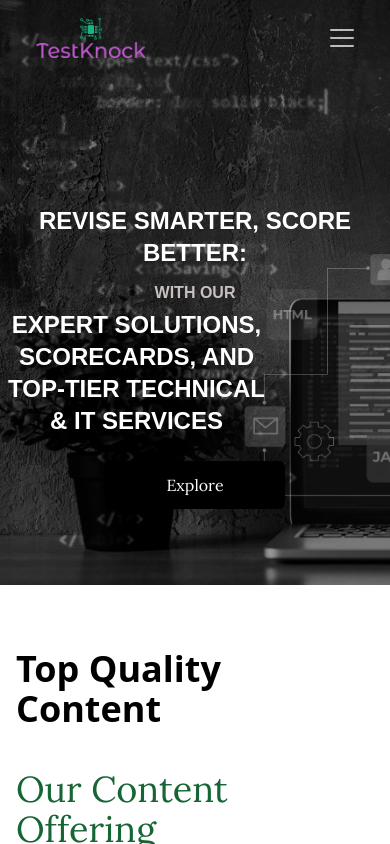
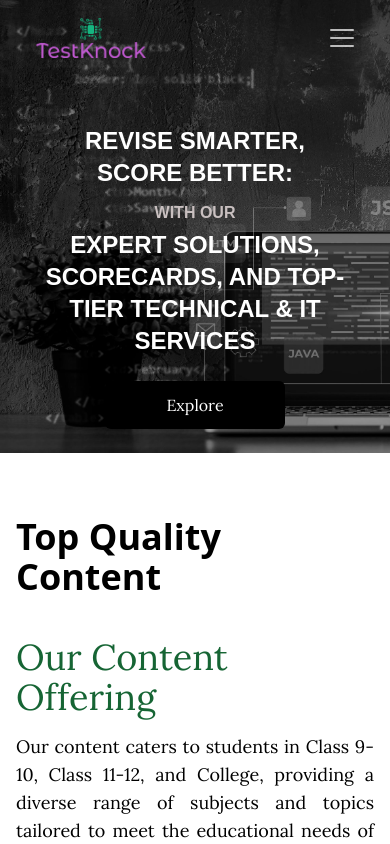
Before and after one commit to Team-Engineers/TestKnock-Technologies, a React (Create React App) app: page /offering in a window 390 px wide. Shown: the top 844 px of the page. Built offline with nearby package versions, Linux system fonts and the light colour scheme.

Commit message:
banner_responsive

```diff
--- a/src/Components/Banner/BannerHome.jsx
+++ b/src/Components/Banner/BannerHome.jsx
@@ -2,12 +2,12 @@ import React from "react";
 
 const BannerHome = () => {
   return (
-    <div className="bannerHome text-white md:h-[45vw] h-[150vw] bg-[#e7d987]">
-      <div className="max-w-[800px] relative top-[50%] md:top-[40%] mx-auto flex flex-col justify-center items-center">
-        <div className="mt-[-96px] text-center">
-          <p className="page_font text-[white] font-bold p-2 md:text-5xl text-2xl ">Revise Smarter, Score Better:</p>
+    <div className="bannerHome w text-white bg-[#e7d987]">
+      <div className="w-[80vw] relative top-[50%] md:top-[40%] mx-auto flex flex-col justify-center items-center">
+        <div className="sm:mt-[10vw] mt-[30vw]  text-center">
+          <p className="page_font text-[white] font-bold p-2 md:text-5xl lg:text-5xl xl:text-6xl 2xl:text-6xl text-2xl ">Revise Smarter, Score Better:</p>
           <p className="page_font text-[#c9c0c0] font-bold p-1 md:text-1.5xl text-1xl">with our</p>
-          <h1 className="page_font  text-[white] md:text-6xl sm:text-4xl text-2xl font-bold md:p-2 w-[70vw]">
+          <h1 className="page_font mx-auto flex  text-[white] md:text-5xl lg:text-5xl xl:text-6xl 2xl:text-7xl text-2xl  font-bold md:p-2 ">
           Expert Solutions, Scorecards, and Top-tier Technical & IT Services
           </h1>
         </div>
--- a/src/Components/ProductWriteUp/ProdWP.jsx
+++ b/src/Components/ProductWriteUp/ProdWP.jsx
@@ -9,7 +9,7 @@ function ProdWP() {
       <div className="flex justify-center ">
         <h2 className="page_font font-bold mt-[2vw] mb-[3vw] text-[30px] my-[30px]">OUR PRODUCT</h2>
       </div>
-      <div className="flex lg:flex-row flex-col h-[30vw]">
+      <div className="flex lg:flex-row flex-col md:h-[30vw] h-[40vw]">
         <div className="w-[500px] h-full border-2 shadow-2xl shadow-gray-600 border-gray rounded-[20px] mx-auto md:w-[700px] md:py-[30px]">
           <img className="bg-cover w-full h-full " src={require("../../Assets/Images/productWriteUp/productWP03.gif")}/>
         </div>
--- a/src/Components/Work/Work.jsx
+++ b/src/Components/Work/Work.jsx
@@ -3,7 +3,7 @@ import "./work.css";
 
 const Work = () => {
   return (
-    <div className="py-[100px] px-4 ">
+    <div className="py-[100px] px-4 overflow-hidden ">
       <div className="flex justify-center ">
         <p className=" text-[30px] text-center font-sans ">
           What We Do <br></br>
```
